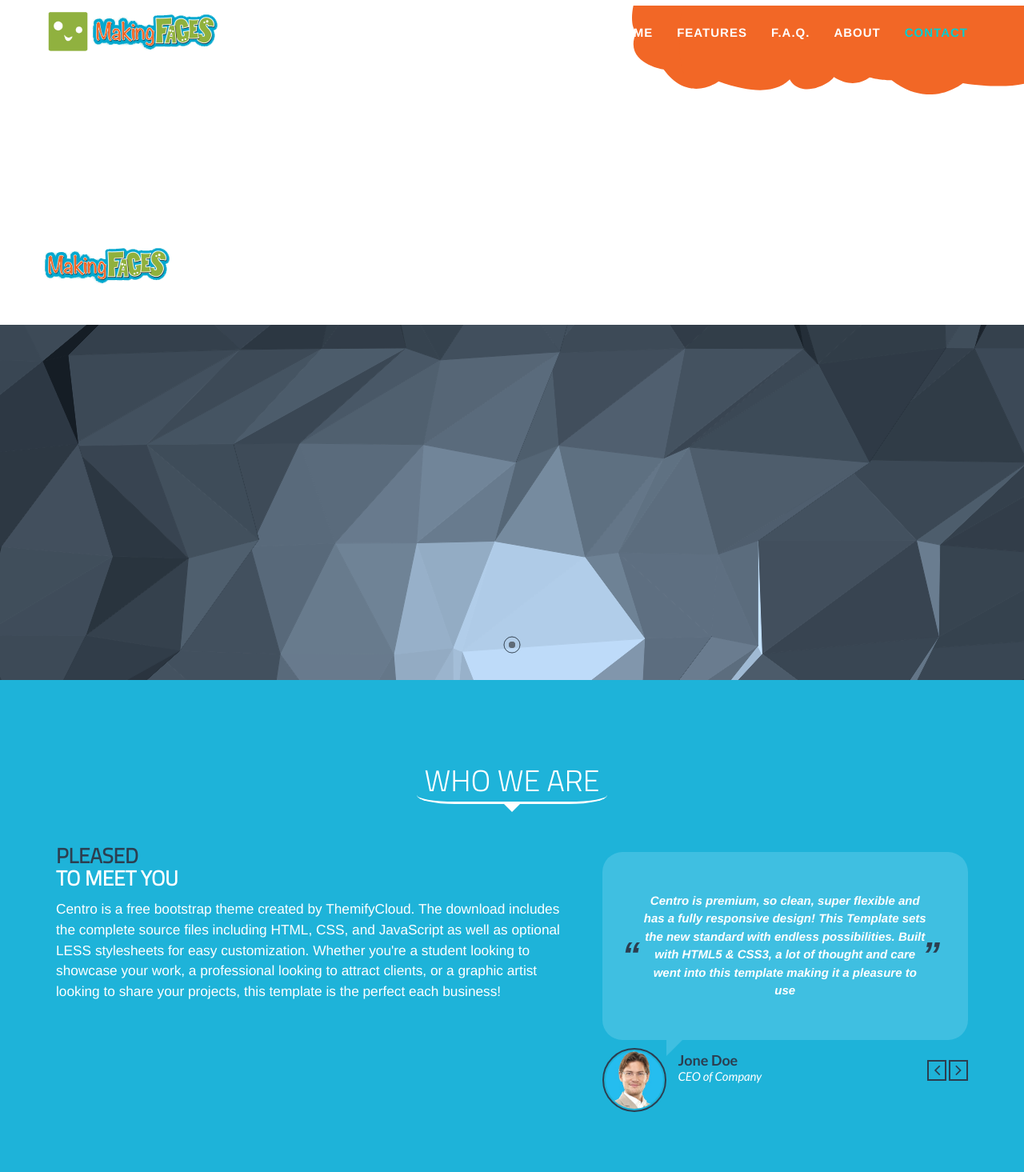
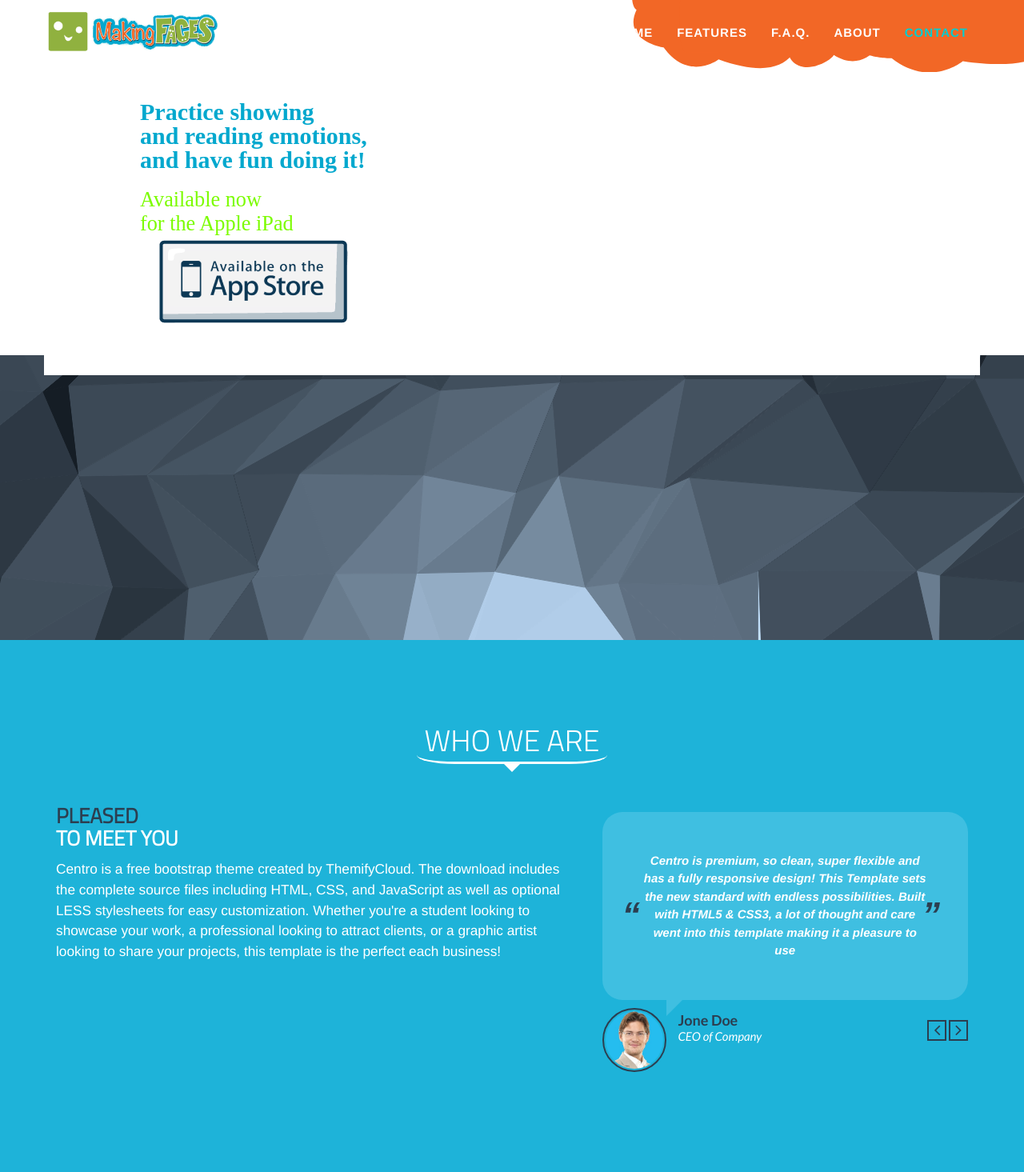
Before and after one commit to illuminatedspace/makingfaces, a PHP site: page / in a window 1280 px wide. Shown: the top 1465 px of the page at 80% size. Run offline with PHP 8.4, Linux system fonts and the light colour scheme; some libraries are stand-ins or nearby versions.

Commit message:
Changes code for nav bar, adds text to home

```diff
--- a/centro/css/style.css
+++ b/centro/css/style.css
@@ -100,12 +100,11 @@ hr.star-primary:after {
 
 header {
     text-align: center;
-    color: #fff;
+    color: ;
     /*background: #1eb3d9;*/
 }
 
 header .container {
-    padding-top: 100px;
     padding-bottom: 50px;
 }
 
@@ -115,13 +114,34 @@ header img {
 }
 .intro-text {
     float: left;
+    font-family: 'Bariol', serif;
+    text-align: left;
+    line-height: 2em;
+    margin: 20px;
 }
-header .intro-text .name {
+.blue-intro {
+    color: #03a8ce;
+    font-size: 2em;
+    font-weight: bold;
+}
+.green-intro {
+    color: lawngreen;
+    padding: 20px 0 5px;
+    font-size: 1.75em;
+}
+.apple-store-button{
+
+}
+.intro-screenshot {
+    float: right;
+    background-color: black;
+}
+header .name {
     text-transform: none;
     'Titillium Web',"Helvetica Neue", sans-serif;
     font-weight: 300;
 	font-size:1.348em;
-	line-heigh:1.249em;
+	line-height:1.249em;
 	margin-top:30px;
 }
 header .intro-text {
@@ -159,7 +179,8 @@ header .menu-icon i:hover{
 
 @media(min-width:768px) {
     header .container {
-        padding: 180px 0 100px;
+        padding: 25px 100px;
+        background-color: white;
     }
 
     header .intro-text .name {
@@ -192,6 +213,7 @@ header .menu-icon i:hover{
         -moz-transition: padding .3s;
         transition: padding .3s;
         background-position: left;
+        max-height: 90px;
     }
 
     .navbar-fixed-top .navbar-brand {
@@ -199,13 +221,13 @@ header .menu-icon i:hover{
         -webkit-transition: all .3s;
         -moz-transition: all .3s;
         transition: all .3s;
-        padding-bottom: 100px;
+        padding-bottom: 50px;
 
     }
 
     .navbar-fixed-top {
-        padding-bottom: 100px;
-        margin-bottom: -200px;
+        padding-bottom:;
+        margin-bottom: ;
     }
 
     .navbar-fixed-top.navbar-shrink {
@@ -546,6 +568,7 @@ header.home{
 	max-width:100%;
 	min-width: 100%;
 	padding: 80px 0 120px 0;
+    background-color: white;
 }
 
 .nav .navbar-nav .navbar-right {
@@ -562,7 +585,7 @@ header.home{
     background-image: url(../img/TemplateImg/navbar.svg);
     background-repeat: no-repeat;
     overflow: visible;
-    padding-bottom: 27px;
+    padding-bottom: 30px;
     margin-bottom: -27px;
     background-position: right;
     background-color: transparent;
@@ -572,8 +595,12 @@ header.home{
 
 .navbarpic .navbar-fixed-top{
 
+}
+
+.home-wrap {
 
 }
+
 .dropdown-menu li{
 	font-family: "Lato", "Helvetica Neue", Helvetica, Arial, sans-serif;
 	font-weight: 700;
--- a/centro/index.html
+++ b/centro/index.html
@@ -36,7 +36,6 @@
 <div id="loading"></div>
 <div id="content" data-spy="scroll" data-target="#bs-example-navbar-collapse-1">
     <!-- Navigation -->
-    <div class="navbarwhite">
     <div class="navbarpic">
     <nav class="navbar navbar-default navbar-fixed-top navbar-shrink ">
         <div class="container">
@@ -78,7 +77,6 @@
         <!-- /.container-fluid -->
     </nav>
     </div>
-    </div>
 
     <header class="home">
 		<div  id="output" class="home_wrap">
@@ -89,24 +87,17 @@
 				<div class="row">
 					<div class="col-lg-12">
 						<div class="intro-text">
-							<img src="img/TemplateImg/big-logo.png" alt="">
-							<div class="name">
+                            <div class = 'blue-intro'>
+                            Practice showing <br> and reading emotions, <br> and have fun doing it!
+                            </div>
+                            <div class = 'green-intro'>
+                            Available now <br> for the Apple iPad
+                            </div>
+							<div class = 'apple-store-button'><img src="/centro/img/TemplateImg/apple-store.png" alt="Available in the Apple Store Button"> </div>
+						</div>
+                        <div class="intro-screenshot">
 
-
-							</div>
-							<br>
-
-
-						</div>
-						<div class="text-center">
-
-						</div>
-						<div class="text-center">
-							<div class="page-scroll menu-icon">
-								<a href="#about">
-									<i class="fa fa-long-arrow-down"></i>
-								</a>
-							</div>
+                        </div>
 						</div>
 					</div>
 				</div>
```
Also changed, not shown: centro/img/TemplateImg/apple-store.png (added).
